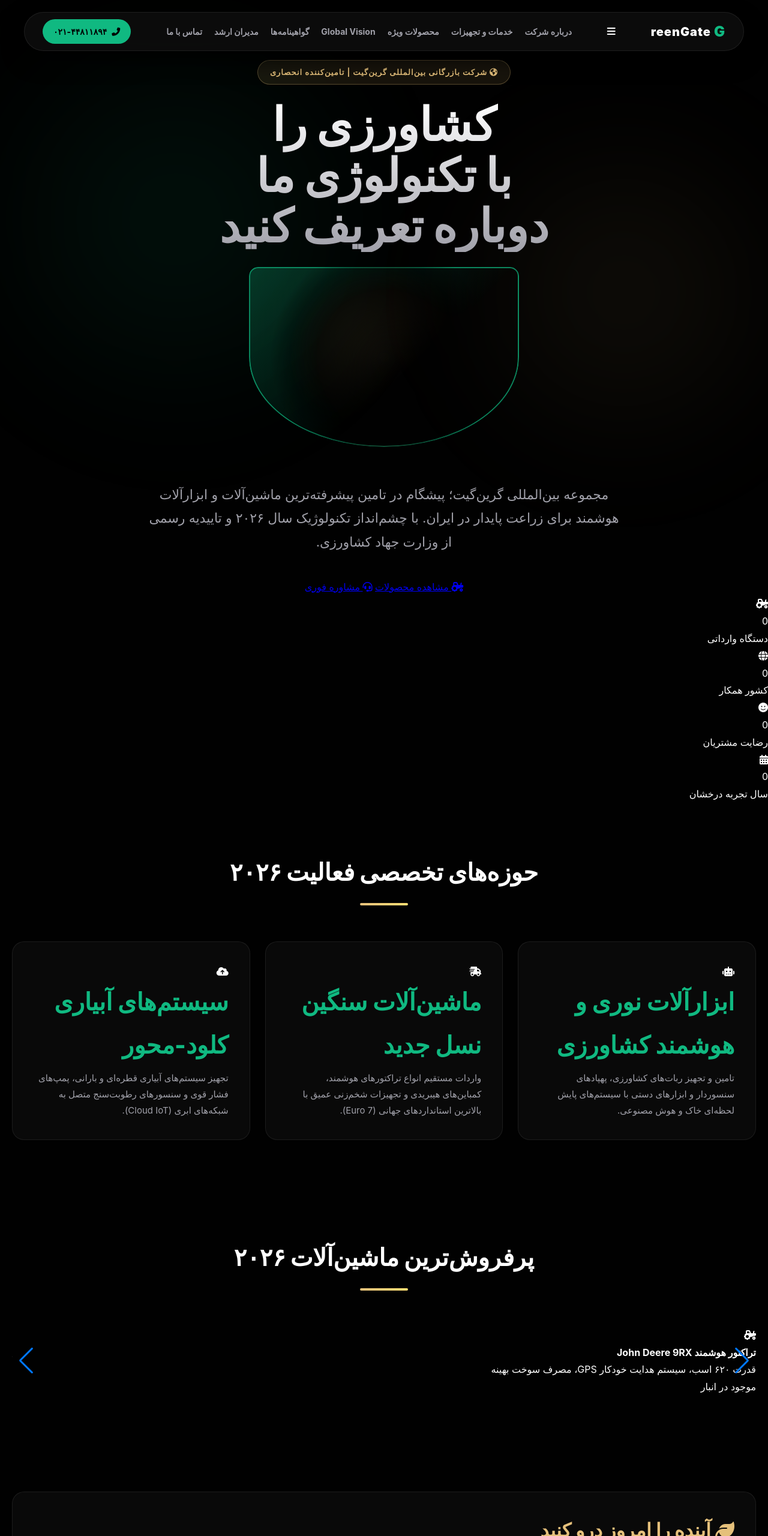
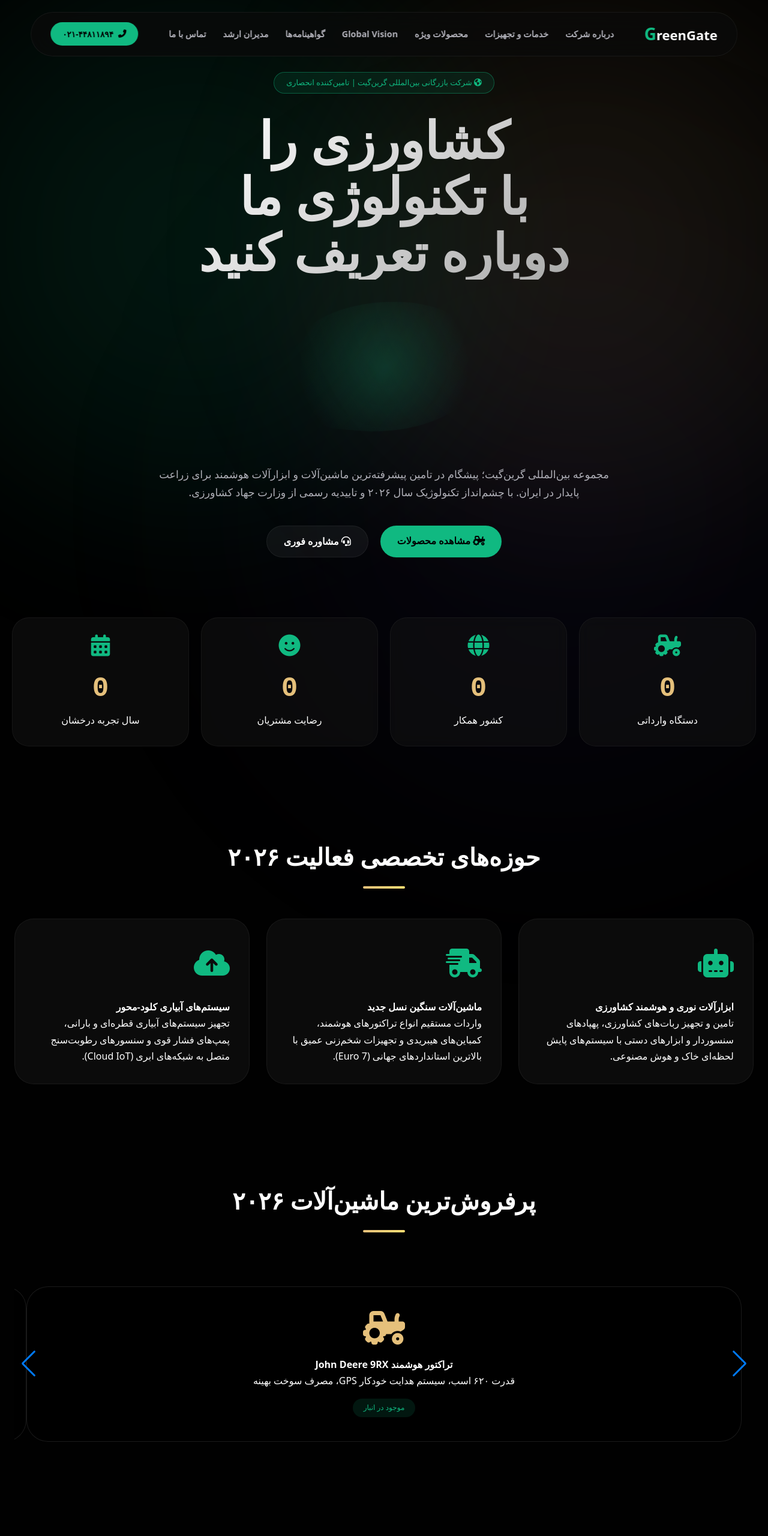
Before and after one commit to w1riper/GreenGate-, a plain HTML site: page index.html in a window 1280 px wide. Shown: the top 2560 px of the page at 60% size. Drawn offline with nearby package versions, Linux system fonts and the light colour scheme; a small style sheet from the web is missing.

Commit message:
Update style.css

```diff
--- a/style.css
+++ b/style.css
@@ -1,219 +1,365 @@
-/* ================= متغیرهای رنگی و پایه ================= */
+/* ================= RESET & VARIABLES ================= */
 :root {
     --bg-color: #010101;
-    --glass-bg: rgba(20, 20, 20, 0.45);
-    --glass-border: rgba(255, 255, 255, 0.08);
+    --glass-bg: rgba(20, 20, 20, 0.55);
+    --glass-border: rgba(255,255,255,0.06);
     --text-main: #ffffff;
-    --text-muted: #a1a1aa;
+    --text-muted: #b0b0b8;
     --accent-gold: #e5c07b;
     --accent-green: #10b981;
-    --gradient-gold: linear-gradient(135deg, #e5c07b 0%, #ffdf73 100%);
-    --gradient-green: linear-gradient(135deg, #10b981 0%, #12d494 100%);
+    --gradient-gold: linear-gradient(135deg, #e5c07b, #ffdf73);
+    --gradient-green: linear-gradient(135deg, #10b981, #34d399);
+    --shadow-xl: 0 25px 40px -12px rgba(0,0,0,0.8);
 }
 
 * {
-    margin: 0;
-    padding: 0;
+    margin:0;
+    padding:0;
     box-sizing: border-box;
-    font-family: 'Vazirmatn', -apple-system, sans-serif;
+    font-family: 'Vazirmatn', system-ui, -apple-system, sans-serif;
     scroll-behavior: smooth;
 }
 
 body {
     background-color: var(--bg-color);
     color: var(--text-main);
-    line-height: 1.8;
+    line-height: 1.7;
     overflow-x: hidden;
     position: relative;
 }
 
-/* ================= کلاس‌های انیمیشن اسکرول (JS) ================= */
+/* انیمیشن اسکرول */
 .reveal {
     opacity: 0;
-    transform: translateY(50px);
-    transition: all 0.8s cubic-bezier(0.5, 0, 0, 1);
+    transform: translateY(40px);
+    transition: all 0.9s cubic-bezier(0.2, 0.9, 0.3, 1.1);
 }
-
 .reveal.active {
     opacity: 1;
     transform: translateY(0);
 }
 
-/* ================= انیمیشن ورود (G Netflix Style) ================= */
+/* INTRO SCREEN */
 #intro-screen {
     position: fixed;
     inset: 0;
-    background-color: #000;
-    z-index: 9999;
+    background: #000000;
+    z-index: 10000;
     display: flex;
     justify-content: center;
     align-items: center;
-    transition: opacity 0.5s ease;
+    transition: opacity 0.8s ease;
+    backdrop-filter: blur(8px);
+}
+.intro-logo-container {
+    text-align: center;
+}
+.intro-logo-text {
+    font-size: clamp(100px, 18vw, 220px);
+    font-weight: 900;
+    background: var(--gradient-green);
+    -webkit-background-clip: text;
+    background-clip: text;
+    color: transparent;
+    animation: netflixZoom 2.8s cubic-bezier(0.4,0,0.2,1) forwards;
+    text-shadow: 0 0 30px rgba(16,185,129,0.5);
+}
+.intro-sub {
+    font-size: 20px;
+    letter-spacing: 8px;
+    color: #10b981;
+    opacity: 0;
+    animation: fadeInUp 1s 0.5s forwards;
+}
+@keyframes netflixZoom {
+    0% { transform: scale(0.4); opacity: 0; }
+    20% { transform: scale(1.1); opacity: 1; }
+    70% { transform: scale(1.3); opacity: 1; }
+    100% { transform: scale(5); opacity: 0; filter: blur(20px); }
+}
+@keyframes fadeInUp {
+    to { opacity: 1; transform: translateY(0);}
+    from { opacity:0; transform: translateY(30px);}
 }
 
-.intro-logo {
-    font-size: clamp(120px, 15vw, 200px);
-    font-weight: 900;
-    color: var(--accent-green);
-    text-shadow: 0 0 70px rgba(16, 185, 129, 0.7);
-    opacity: 0;
-    animation: netflixEffect 3s cubic-bezier(0.4, 0, 0.2, 1) forwards;
+/* Ambient Light */
+.ambient-light, .ambient-light-2, .ambient-light-3 {
+    position: fixed;
+    width: 80vw;
+    height: 80vw;
+    border-radius: 50%;
+    filter: blur(120px);
+    z-index: -1;
+    pointer-events: none;
 }
+.ambient-light { background: radial-gradient(circle, rgba(16,185,129,0.15), transparent); top: -20%; left: -20%; animation: float1 14s infinite alternate; }
+.ambient-light-2 { background: radial-gradient(circle, rgba(229,192,123,0.12), transparent); bottom: -20%; right: -20%; animation: float2 16s infinite alternate; }
+.ambient-light-3 { background: radial-gradient(circle, rgba(80,70,200,0.08), transparent); top: 40%; left: 30%; animation: float3 18s infinite alternate; }
+@keyframes float1 { 0%{transform:translate(0,0)} 100%{transform:translate(80px,60px)}}
+@keyframes float2 { 0%{transform:translate(0,0)} 100%{transform:translate(-70px,-50px)}}
+@keyframes float3 { 0%{transform:scale(1)} 100%{transform:scale(1.2) translate(40px,20px)}}
 
-@keyframes netflixEffect {
-    0% { transform: scale(0.5); opacity: 0; }
-    15% { transform: scale(1); opacity: 1; }
-    75% { transform: scale(1.2); opacity: 1; }
-    100% { transform: scale(5); opacity: 0; filter: blur(15px); }
-}
-
-/* ================= افکت‌های نوری پس‌زمینه ================= */
-.ambient-light {
-    position: fixed; top: -15%; left: -15%; width: 70vw; height: 70vw;
-    background: radial-gradient(circle, rgba(16,185,129,0.1) 0%, transparent 60%);
-    z-index: -1; filter: blur(90px);
-    animation: lightFloat 12s infinite alternate ease-in-out;
-}
-.ambient-light-2 {
-    position: fixed; bottom: -15%; right: -15%; width: 60vw; height: 60vw;
-    background: radial-gradient(circle, rgba(229,192,123,0.08) 0%, transparent 60%);
-    z-index: -1; filter: blur(90px);
-    animation: lightFloat-reverse 10s infinite alternate ease-in-out;
-}
-
-@keyframes lightFloat { 0% { transform: translate(0, 0); } 100% { transform: translate(60px, 60px); } }
-@keyframes lightFloat-reverse { 0% { transform: translate(0, 0); } 100% { transform: translate(-60px, -60px); } }
-
-/* ================= نوار ناوبری (Header) ================= */
+/* HEADER */
 header {
     position: fixed;
     top: 20px;
     left: 50%;
     transform: translateX(-50%);
-    width: 95%;
-    max-width: 1200px;
-    background: rgba(15, 15, 15, 0.75);
+    width: 92%;
+    max-width: 1300px;
+    background: rgba(10,10,10,0.7);
     backdrop-filter: blur(20px);
-    -webkit-backdrop-filter: blur(20px);
     border: 1px solid var(--glass-border);
-    border-radius: 50px;
+    border-radius: 60px;
     display: flex;
     justify-content: space-between;
     align-items: center;
-    padding: 10px 30px;
-    z-index: 1000;
-    box-shadow: 0 15px 35px rgba(0,0,0,0.7);
-    transition: all 0.3s ease;
+    padding: 12px 32px;
+    z-index: 999;
+    transition: all 0.3s;
+}
+header.scrolled {
+    top: 10px;
+    background: rgba(0,0,0,0.85);
+    box-shadow: 0 10px 30px rgba(0,0,0,0.5);
+}
+.logo { font-size: 22px; font-weight: 900; }
+.logo span { color: var(--accent-green); font-size: 28px; }
+nav { display: flex; gap: 28px; }
+nav a { color: var(--text-muted); text-decoration: none; font-weight: 600; font-size: 0.9rem; transition: 0.3s; white-space: nowrap; }
+nav a:hover { color: #fff; text-shadow: 0 0 5px #10b981; }
+.contact-btn {
+    background: var(--accent-green);
+    padding: 8px 20px;
+    border-radius: 40px;
+    font-weight: 800;
+    text-decoration: none;
+    color: #000;
+    display: flex;
+    align-items: center;
+    gap: 8px;
+    font-size: 0.85rem;
+    transition: all 0.3s;
+}
+.contact-btn:hover { transform: translateY(-2px); box-shadow: 0 5px 15px #10b981; background: #12d494; }
+
+.hamburger {
+    display: none;
+    font-size: 26px;
+    cursor: pointer;
+    color: white;
 }
 
-header.scrolled {
-    top: 10px;
-    background: rgba(10, 10, 10, 0.9);
-    box-shadow: 0 10px 30px rgba(16, 185, 129, 0.1);
+/* Hero */
+.hero {
+    min-height: 100vh;
+    display: flex;
+    flex-direction: column;
+    justify-content: center;
+    align-items: center;
+    text-align: center;
+    padding: 120px 20px 80px;
 }
+.hero-badge {
+    background: rgba(16,185,129,0.1);
+    color: var(--accent-green);
+    padding: 6px 20px;
+    border-radius: 40px;
+    font-size: 0.8rem;
+    margin-bottom: 30px;
+    border: 1px solid rgba(16,185,129,0.4);
+}
+.hero h1 {
+    font-size: clamp(42px, 7vw, 85px);
+    font-weight: 900;
+    line-height: 1.1;
+    background: linear-gradient(135deg, #FFF, #aaa);
+    -webkit-background-clip: text;
+    background-clip: text;
+    color: transparent;
+}
+.hero-abstract {
+    width: 340px;
+    height: 220px;
+    margin: 35px auto;
+    position: relative;
+    background: radial-gradient(circle, rgba(16,185,129,0.2), transparent 70%);
+    border-radius: 40% 60% 50% 50%;
+    animation: morphing 8s infinite alternate;
+}
+@keyframes morphing {
+    0% { border-radius: 40% 60% 50% 50%; transform: rotate(0deg);}
+    100% { border-radius: 60% 40% 60% 30%; transform: rotate(5deg);}
+}
+.hero p { max-width: 760px; color: var(--text-muted); font-size: 1.1rem; margin: 20px auto; }
+.hero-buttons { display: flex; gap: 20px; justify-content: center; margin-top: 20px; flex-wrap: wrap; }
+.btn-primary, .btn-secondary {
+    padding: 12px 28px;
+    border-radius: 40px;
+    font-weight: 700;
+    text-decoration: none;
+    transition: 0.3s;
+}
+.btn-primary { background: var(--accent-green); color: #000; border: none; }
+.btn-primary:hover { background: #34d399; transform: translateY(-3px); box-shadow: 0 10px 20px rgba(16,185,129,0.3);}
+.btn-secondary { background: rgba(255,255,255,0.05); border: 1px solid var(--glass-border); color: white; }
+.btn-secondary:hover { background: rgba(16,185,129,0.2); border-color: #10b981;}
 
-.logo { font-size: 20px; font-weight: 900; color: #fff; letter-spacing: 1px; display: flex; align-items: center; gap: 5px; }
-.logo span { color: var(--accent-green); font-size: 24px; }
+/* Stats Section */
+.stats-section {
+    max-width: 1300px;
+    margin: 0 auto 50px;
+    padding: 20px;
+}
+.stats-grid {
+    display: grid;
+    grid-template-columns: repeat(auto-fit, minmax(180px,1fr));
+    gap: 20px;
+}
+.stat-card {
+    background: rgba(20,20,20,0.5);
+    backdrop-filter: blur(12px);
+    border-radius: 28px;
+    padding: 28px;
+    text-align: center;
+    border: 1px solid rgba(255,255,255,0.05);
+    transition: 0.3s;
+}
+.stat-card i { font-size: 36px; color: var(--accent-green); margin-bottom: 15px; }
+.stat-number { font-size: 46px; font-weight: 900; color: var(--accent-gold); font-family: monospace; }
 
-nav { display: flex; gap: 20px; overflow-x: auto; scrollbar-width: none; }
-nav::-webkit-scrollbar { display: none; }
-nav a { color: var(--text-muted); text-decoration: none; font-size: 14px; font-weight: 700; transition: all 0.3s ease; white-space: nowrap; }
-nav a:hover { color: #fff; }
+/* General Sections */
+.section-container { max-width: 1300px; margin: 0 auto; padding: 80px 24px; }
+.section-title {
+    text-align: center;
+    font-size: 2.5rem;
+    font-weight: 800;
+    margin-bottom: 50px;
+}
+.section-title::after {
+    content: "";
+    display: block;
+    width: 70px;
+    height: 4px;
+    background: var(--gradient-gold);
+    margin: 15px auto;
+    border-radius: 4px;
+}
+.glass-card {
+    background: var(--glass-bg);
+    backdrop-filter: blur(16px);
+    border: 1px solid var(--glass-border);
+    border-radius: 32px;
+    padding: 32px;
+    transition: all 0.35s ease;
+}
+.glass-card:hover {
+    transform: translateY(-8px);
+    border-color: rgba(229,192,123,0.3);
+}
+.grid-3 {
+    display: grid;
+    grid-template-columns: repeat(auto-fit, minmax(310px,1fr));
+    gap: 28px;
+}
+.service-card .card-icon { font-size: 48px; color: var(--accent-green); margin-bottom: 20px; }
 
-.contact-btn {
-    background: var(--accent-green); color: #000; padding: 8px 18px; border-radius: 30px; text-decoration: none; font-size: 14px; font-weight: 800; transition: all 0.3s ease; display: flex; align-items: center; gap: 8px;
+/* Swiper Product */
+.product-swiper {
+    padding: 40px 20px;
 }
-.contact-btn:hover { transform: translateY(-2px); box-shadow: 0 5px 20px rgba(16, 185, 129, 0.5); background: #12d494; }
+.product-card {
+    background: rgba(0,0,0,0.6);
+    backdrop-filter: blur(16px);
+    border-radius: 36px;
+    padding: 40px 20px;
+    text-align: center;
+    border: 1px solid rgba(255,255,255,0.1);
+}
+.product-icon { font-size: 56px; color: var(--accent-gold); margin-bottom: 20px; }
+.product-tag { background: #10b98120; display: inline-block; padding: 5px 18px; border-radius: 50px; font-size: 12px; margin-top: 16px; color: #10b981;}
 
-/* ================= بخش هیرو ================= */
-.hero { min-height: 100vh; display: flex; flex-direction: column; justify-content: center; align-items: center; text-align: center; padding: 0 20px; padding-top: 100px; position: relative; }
-.hero-badge { background: rgba(229, 192, 123, 0.1); color: var(--accent-gold); padding: 8px 20px; border-radius: 30px; font-size: 13px; font-weight: 700; border: 1px solid rgba(229, 192, 123, 0.3); margin-bottom: 25px; letter-spacing: 1px; }
-.hero h1 { font-size: clamp(40px, 6vw, 85px); font-weight: 900; line-height: 1.1; margin-bottom: 25px; background: linear-gradient(180deg, #FFFFFF 0%, #A1A1AA 100%); -webkit-background-clip: text; -webkit-text-fill-color: transparent; }
-.hero p { font-size: clamp(16px, 1.8vw, 22px); color: var(--text-muted); max-width: 800px; font-weight: 400; margin-bottom: 40px; }
+/* About Features */
+.about-features { display: flex; gap: 24px; margin-top: 30px; flex-wrap: wrap; }
+.about-features span i { color: #10b981; margin-left: 8px; }
 
-/* ساختار شیشه‌ای هیرو */
-.hero-abstract { width: clamp(280px, 40vw, 450px); height: clamp(180px, 25vw, 300px); margin-bottom: 60px; position: relative; z-index: 1; }
-.hero-abstract::before, .hero-abstract::after { content: ""; position: absolute; inset: 0; border: 2px solid var(--accent-gold); border-radius: 30px 30px 100% 100%; mask: radial-gradient(circle, #fff, transparent 60%); }
-.hero-abstract::before { background: linear-gradient(135deg, rgba(229,192,123,0.3) 0%, transparent 60%); animation: lightWave 8s infinite alternate ease-in-out; }
-.hero-abstract::after { background: linear-gradient(135deg, rgba(16,185,129,0.3) 0%, transparent 60%); animation: lightWave-reverse 10s infinite alternate ease-in-out; mask: radial-gradient(circle, transparent 40%, #fff 70%); }
-@keyframes lightWave { 0% { border-color: rgba(229,192,123,0.4); opacity: 0.5; } 100% { border-color: rgba(229,192,123,0.9); opacity: 1; } }
-@keyframes lightWave-reverse { 0% { border-color: rgba(16,185,129,0.4); opacity: 0.5; } 100% { border-color: rgba(16,185,129,0.9); opacity: 1; } }
+/* Testimonials */
+.testimonial-grid {
+    display: grid;
+    grid-template-columns: repeat(auto-fit, minmax(280px,1fr));
+    gap: 25px;
+}
+.testimonial i { font-size: 32px; color: var(--accent-gold); opacity: 0.6; margin-bottom: 16px; display: block; }
 
-/* ================= سکشن‌ها ================= */
-.section-container { max-width: 1300px; margin: 0 auto; padding: 80px 20px; }
-.section-title { text-align: center; font-size: clamp(32px, 4vw, 40px); font-weight: 900; margin-bottom: 60px; color: #fff; position: relative; }
-.section-title::after { content: ""; display: block; width: 80px; height: 4px; background: var(--gradient-gold); margin: 15px auto 0; border-radius: 5px; }
+/* Contact Form */
+.contact-wrapper {
+    display: grid;
+    grid-template-columns: 1fr 1fr;
+    gap: 40px;
+}
+.contact-list { list-style: none; margin-top: 35px; }
+.contact-list li { margin: 18px 0; display: flex; align-items: center; gap: 14px; }
+.contact-form input, .contact-form textarea {
+    width: 100%;
+    background: rgba(30,30,30,0.7);
+    border: 1px solid #2a2a2a;
+    border-radius: 60px;
+    padding: 14px 20px;
+    margin-bottom: 18px;
+    color: white;
+    font-family: inherit;
+}
+.contact-form textarea { border-radius: 28px; resize: vertical; }
+.contact-form button { width: 100%; background: var(--accent-green); border: none; padding: 14px; border-radius: 60px; font-weight: bold; color: #000; cursor: pointer; font-size: 16px; }
+.form-message { font-size: 13px; margin-top: 10px; text-align: center; color: #10b981; }
 
-/* کارت‌های شیشه‌ای */
-.glass-card { background: var(--glass-bg); backdrop-filter: blur(15px); -webkit-backdrop-filter: blur(15px); border: 1px solid var(--glass-border); border-radius: 20px; padding: 35px; transition: all 0.4s cubic-bezier(0.175, 0.885, 0.32, 1.275); position: relative; overflow: hidden; }
-.glass-card:hover { transform: translateY(-8px); border-color: rgba(229, 192, 123, 0.3); box-shadow: 0 15px 30px rgba(0,0,0,0.6); }
-.card-abstract { position: absolute; inset: 0; mask: radial-gradient(circle, #fff, transparent 60%); }
-.card-abstract-gold { background: linear-gradient(135deg, rgba(229,192,123,0.05) 0%, transparent 60%); }
-.card-abstract-green { background: linear-gradient(135deg, rgba(16,185,129,0.05) 0%, transparent 60%); }
+/* Footer */
+footer {
+    background: #030303;
+    border-top: 1px solid var(--glass-border);
+    padding: 60px 30px 30px;
+}
+.footer-grid {
+    max-width: 1300px;
+    margin: 0 auto;
+    display: grid;
+    grid-template-columns: repeat(auto-fit, minmax(240px,1fr));
+    gap: 40px;
+}
+.social-icons i { font-size: 28px; margin-left: 15px; color: #aaa; transition: 0.2s; cursor: pointer; }
+.social-icons i:hover { color: #10b981; }
+.footer-bottom { text-align: center; margin-top: 50px; color: #666; font-size: 13px;}
 
-.grid-3 { display: grid; grid-template-columns: repeat(auto-fit, minmax(320px, 1fr)); gap: 25px; }
-.glass-card h4 { font-size: clamp(20px, 2.5vw, 24px); font-weight: 800; color: #fff; margin-bottom: 15px; position: relative; z-index: 1; }
-.glass-card p { color: var(--text-muted); font-size: 15px; font-weight: 400; position: relative; z-index: 1; }
-
-.about-text { text-align: justify; }
-.about-text h3 { font-size: clamp(28px, 3.5vw, 32px); color: var(--accent-gold); margin-bottom: 25px; font-weight: 800; }
-.about-text p { font-size: 17px; margin-bottom: 18px; color: #d1d5db; }
-
-/* ================= بخش بین‌المللی ================= */
-.english-section { background: linear-gradient(135deg, #0a0a0a 0%, #111 100%); border-top: 1px solid var(--glass-border); border-bottom: 1px solid var(--glass-border); padding: 100px 20px; text-align: left; }
-.english-content { max-width: 1200px; margin: 0 auto; }
-.english-content h2 { font-size: clamp(40px, 5vw, 48px); font-weight: 900; margin-bottom: 25px; color: var(--accent-gold); font-family: -apple-system, sans-serif; letter-spacing: -1px; }
-.english-content p { font-size: 18px; color: #d1d5db; line-height: 1.8; font-family: -apple-system, sans-serif; font-weight: 300; margin-bottom: 18px; }
-.global-services { display: grid; grid-template-columns: repeat(auto-fit, minmax(280px, 1fr)); gap: 20px; margin-top: 40px; }
-.global-card { background: rgba(15, 15, 15, 0.4); border: 1px solid var(--glass-border); padding: 25px; border-radius: 15px; font-family: -apple-system, sans-serif; }
-.global-card h4 { color: #fff; margin-bottom: 10px; font-size: 18px; font-weight: 700; }
-.global-card p { font-size: 14px; color: var(--text-muted); margin-bottom: 0; font-weight: 300; }
-
-/* ================= تیم مدیریت ================= */
-.team-grid { display: grid; grid-template-columns: repeat(auto-fit, minmax(200px, 1fr)); gap: 20px; margin-top: 40px; }
-.team-card { text-align: center; padding: 40px 20px; }
-.team-card h4 { font-size: clamp(18px, 2.2vw, 20px); margin-bottom: 5px; }
-.team-card span { color: var(--accent-green); font-size: 14px; font-weight: 700; letter-spacing: 0.5px; }
-
-/* ================= فوتر ================= */
-footer { background: #020202; border-top: 1px solid var(--glass-border); padding: 60px 20px 30px; }
-.footer-grid { max-width: 1300px; margin: 0 auto; display: grid; grid-template-columns: repeat(auto-fit, minmax(280px, 1fr)); gap: 40px; margin-bottom: 40px; }
-.footer-col h5 { font-size: 18px; font-weight: 800; color: var(--accent-gold); margin-bottom: 20px; }
-.footer-col p { color: var(--text-muted); font-size: 14px; margin-bottom: 12px; display: flex; align-items: flex-start; gap: 10px; font-weight: 400; }
-.footer-bottom { text-align: center; border-top: 1px solid var(--glass-border); padding-top: 20px; color: #666; font-size: 13px; }
-
-/* ================= ریسپانسیو ================= */
-@media (max-width: 900px) {
-    header { width: 95%; padding: 8px 20px; }
-    .logo { font-size: 18px; }
-    .logo span { font-size: 22px; }
-    .contact-btn { font-size: 13px; padding: 7px 15px; gap: 6px; }
-    nav { gap: 15px; }
-    nav a { font-size: 13px; }
-    .section-container { padding: 60px 20px; }
-    .hero-abstract { width: 300px; height: 200px; }
-}
-
-/* استایل دکمه شناور */
 .floating-btn {
     position: fixed;
     bottom: 30px;
     left: 30px;
-    background: var(--accent-green);
-    color: #000;
-    width: 60px;
-    height: 60px;
+    background: #10b981;
+    width: 58px;
+    height: 58px;
     border-radius: 50%;
     display: flex;
+    align-items: center;
     justify-content: center;
-    align-items: center;
-    font-size: 24px;
-    box-shadow: 0 10px 20px rgba(16, 185, 129, 0.3);
+    font-size: 28px;
+    color: black;
+    box-shadow: 0 8px 20px #10b98170;
     z-index: 999;
-    text-decoration: none;
-    transition: transform 0.3s;
+    transition: 0.2s;
 }
-.floating-btn:hover { transform: scale(1.1); }
+.floating-btn:hover { transform: scale(1.1); background: #34d399; }
 
-/* اصلاح گرید آمار */
-.grid-3 h4 { font-size: 40px !important; color: var(--accent-green) !important; margin-bottom: 5px !important; }
+/* Responsive */
+@media (max-width: 880px) {
+    .hamburger { display: block; }
+    nav { position: fixed; top: 80px; right: -100%; width: 70%; height: 100vh; background: rgba(0,0,0,0.95); backdrop-filter: blur(30px); flex-direction: column; padding: 40px; transition: 0.4s; border-radius: 28px 0 0 28px; gap: 25px; z-index: 1000; }
+    nav.active { right: 0; }
+    nav a { font-size: 1.2rem; white-space: normal; }
+    .contact-btn { display: none; }
+    .contact-wrapper { grid-template-columns: 1fr; }
+    .hero-buttons { flex-direction: column; align-items: center; }
+}
+@media (max-width: 600px) {
+    .stat-number { font-size: 32px; }
+    .glass-card { padding: 24px; }
+}
```
